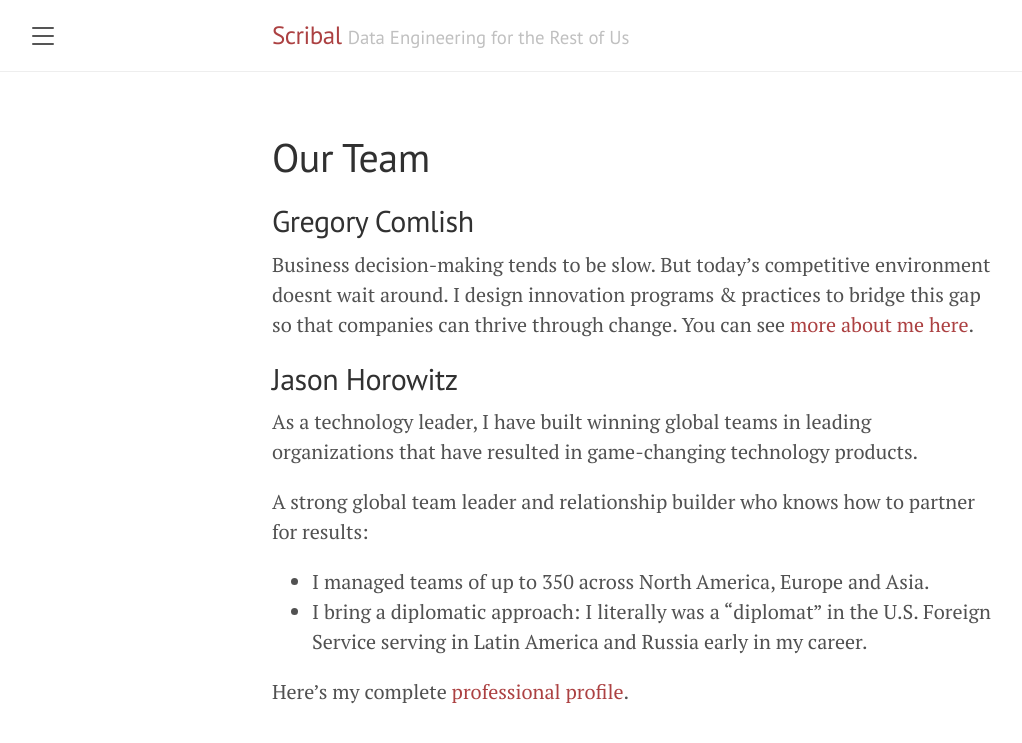
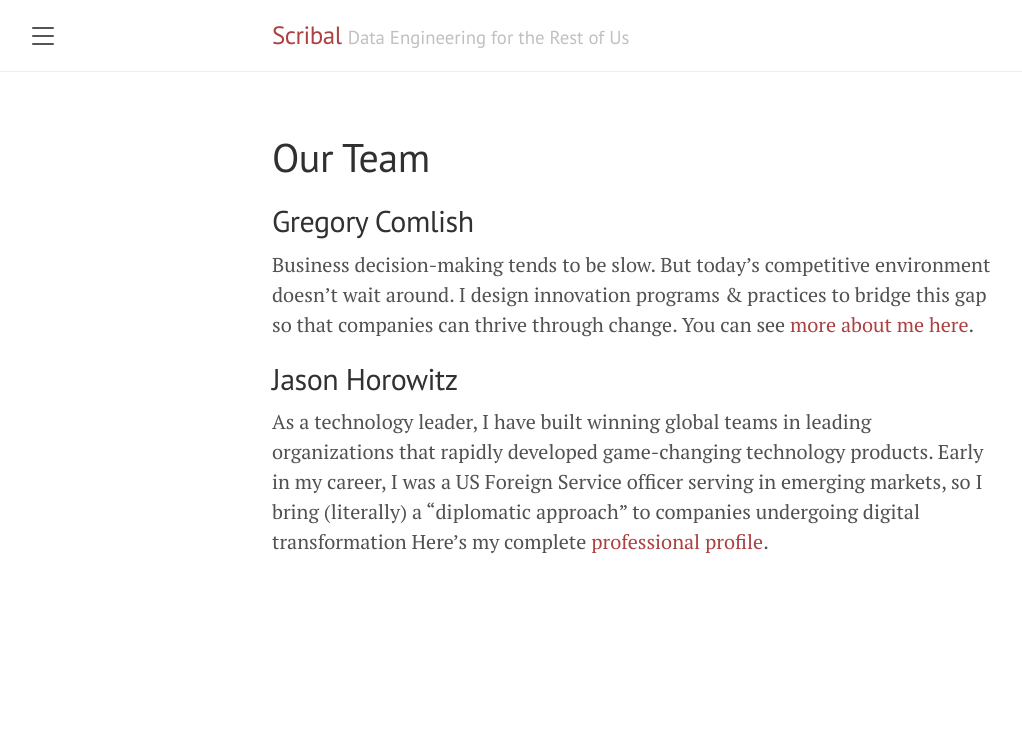
Before and after one commit to scribal-io/lanyon-jh-test, a Jekyll site: the page built from Ourteam.md, in a window 1280 px wide. Shown: the top 743 px of the page, without its empty margins (8-1030 px from the left). Built offline with Jekyll 4.4.1, drawn with Linux system fonts in a browser that asks for light colours.

Commit message:
Updated OurTeam

```diff
--- a/Ourteam.md
+++ b/Ourteam.md
@@ -5,14 +5,8 @@ title: Our Team
 
 ## Gregory Comlish
 
-Business decision-making tends to be slow.  But today's competitive environment doesnt wait around.  I design innovation programs & practices to bridge this gap so that companies can thrive through change.  You can see [more about me here](https://www.linkedin.com/in/gregory-comlish-aba3442).
+Business decision-making tends to be slow. But today's competitive environment doesn't wait around. I design innovation programs & practices to bridge this gap so that companies can thrive through change.  You can see [more about me here](https://www.linkedin.com/in/gregory-comlish-aba3442).
 
 ## Jason Horowitz
 
-As a technology leader, I have built winning global teams in leading organizations that have resulted in game-changing technology products.
-
-A strong global team leader and relationship builder who knows how to partner for results:
-- I managed teams of up to 350 across North America, Europe and Asia.
-- I bring a diplomatic approach: I literally was a “diplomat” in the U.S. Foreign Service serving in Latin America and Russia early in my career.
-
-Here's my complete [professional profile](https://www.linkedin.com/in/jasonhhorowitz).
+As a technology leader, I have built winning global teams in leading organizations that  rapidly developed game-changing technology products. Early in my career, I was a US Foreign Service officer serving in emerging markets, so I bring (literally) a "diplomatic approach" to companies undergoing digital transformation  Here's my complete [professional profile](https://www.linkedin.com/in/jasonhhorowitz).
```
